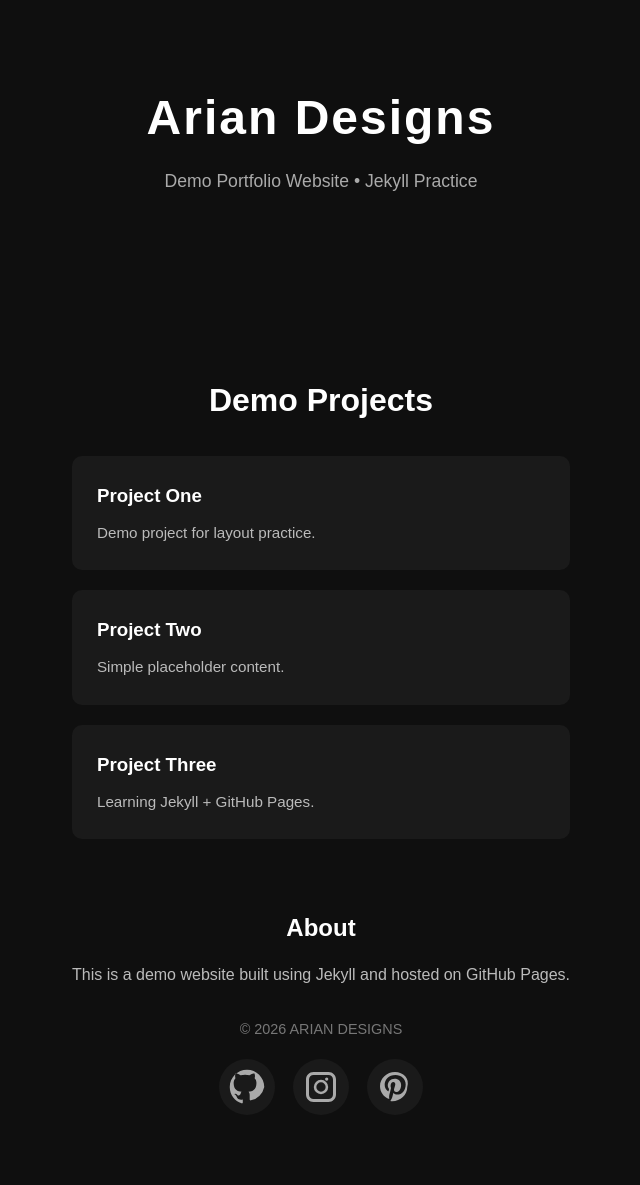
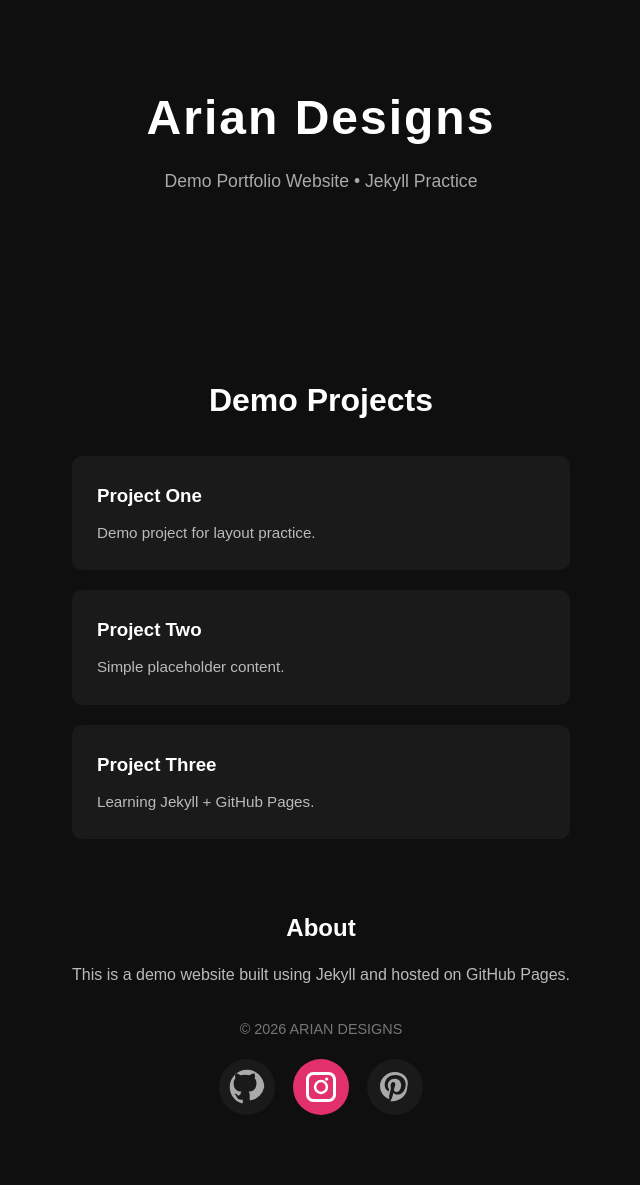
Before and after one commit to ariantechzone-stack/ariantechzone-stack.github.io, a Jekyll site: the page built from index.md, in a window 1280 px wide. Shown: the whole page, without its empty margins (319-959 px from the left). Built offline with Jekyll 4.4.1, drawn with Linux system fonts in a browser that asks for light colours.

Commit message:
Update default.html

```diff
--- a/_layouts/default.html
+++ b/_layouts/default.html
@@ -171,6 +171,95 @@ footer {
   color: #ffffff; /* white icon */
   box-shadow: 0 0 18px rgba(230, 0, 35, 0.6);
 }
+/* ===== ANIMATED INSTAGRAM GRADIENT ===== */
+.social-links a[aria-label="Instagram"] {
+  background: #e1306c;
+  position: relative;
+  overflow: hidden;
+}
+
+.social-links a[aria-label="Instagram"]::before {
+  content: '';
+  position: absolute;
+  top: -50%;
+  left: -50%;
+  width: 200%;
+  height: 200%;
+  background: linear-gradient(45deg, #feda75, #fa7e1e, #d62976, #962fbf, #4f5bd5);
+  background-size: 400% 400%;
+  border-radius: 50%;
+  opacity: 0;
+  transition: opacity 0.3s ease;
+  z-index: 0;
+}
+
+.social-links a[aria-label="Instagram"]:hover::before {
+  animation: gradientRotate 3s linear infinite;
+  opacity: 1;
+}
+
+@keyframes gradientRotate {
+  0% { background-position: 0% 50%; }
+  50% { background-position: 100% 50%; }
+  100% { background-position: 0% 50%; }
+}
+
+.social-links a[aria-label="Instagram"] svg {
+  position: relative;
+  z-index: 1;
+  color: #fff;
+}
+
+/* ===== PULSE EFFECT ON HOVER ===== */
+.social-links a:hover {
+  animation: pulse 0.8s ease-out forwards;
+}
+
+@keyframes pulse {
+  0% { transform: scale(1); }
+  50% { transform: scale(1.15); }
+  100% { transform: scale(1); }
+}
+
+/* ===== RESPONSIVE ICON SCALING ===== */
+@media (max-width: 600px) {
+  .social-links a {
+    width: 48px;
+    height: 48px;
+  }
+
+  .social-links a svg {
+    width: 28px;
+    height: 28px;
+  }
+}
+
+/* ===== TOOLTIP ON HOVER ===== */
+.social-links a {
+  position: relative;
+}
+
+.social-links a::after {
+  content: attr(aria-label);
+  position: absolute;
+  bottom: 120%;
+  left: 50%;
+  transform: translateX(-50%);
+  background: #222;
+  color: #fff;
+  padding: 4px 8px;
+  border-radius: 4px;
+  font-size: 0.75rem;
+  white-space: nowrap;
+  opacity: 0;
+  pointer-events: none;
+  transition: opacity 0.2s ease, bottom 0.2s ease;
+}
+
+.social-links a:hover::after {
+  opacity: 1;
+  bottom: 140%;
+}
 
   </style>
 </head>
```
